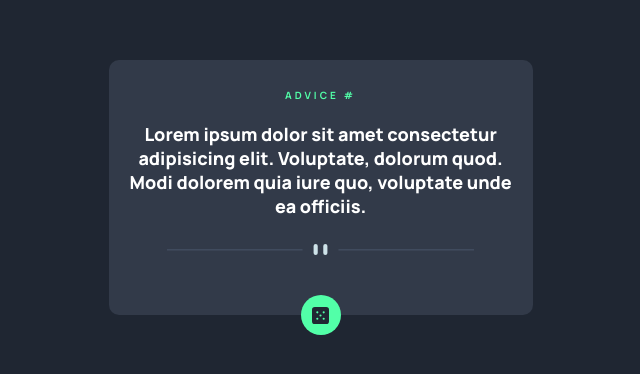
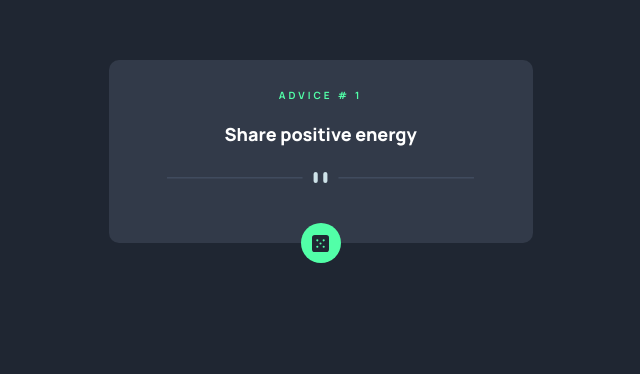
Before and after one commit to anas-204/Advice-generator, a plain HTML site: page index.html in a window 1280 px wide. Shown: the part 228-602 px from the top of the page, without its empty margins (325-965 px from the left). Drawn offline with Linux system fonts and the light colour scheme.

Commit message:
advice number added

```diff
--- a/JS/file.js
+++ b/JS/file.js
@@ -1,8 +1,10 @@
 var advice = document.getElementById("advice");
+var adviceNum = document.getElementById("advice-num");
 var data = [];
 async function getIdea() {
   var response = await fetch("https://api.adviceslip.com/advice");
   data = await response.json();
   console.log(data);
   advice.innerHTML = data.slip.advice;
+  adviceNum.innerHTML = data.slip.id;
 }
--- a/index.html
+++ b/index.html
@@ -33,11 +33,8 @@
 
   <body>
     <div class="advice-container">
-      <h4>ADVICE #</h4>
-      <p class="advice" id="advice">
-        Lorem ipsum dolor sit amet consectetur adipisicing elit. Voluptate,
-        dolorum quod. Modi dolorem quia iure quo, voluptate unde ea officiis.
-      </p>
+      <h4>ADVICE # <span id="advice-num">1</span></h4>
+      <p class="advice" id="advice">Share positive energy</p>
       <img src="./images/pattern-divider-desktop.svg" alt="" />
       <button onclick="getIdea()">
         <img src="./images/icon-dice.svg" alt="icon" />
```
